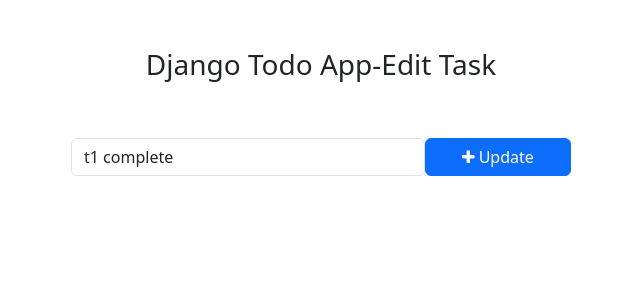
After one commit to pratheeksha04/todo, a Django app: page /todos/edit_task/1/ in a window 1280 px wide. The commit adds this page. Shown: the top 300 px of the page, without its empty margins (319-959 px from the left). Run offline with Django 5.2, Linux system fonts and the light colour scheme; data comes from the database, SQL or seed files in the repository; both versions use the stored data as it was after the commit.

Commit message:
Todo App Completed

```diff
--- /dev/null
+++ b/templates/edit_task.html
@@ -0,0 +1,28 @@
+<!DOCTYPE html>
+<html lang="en">
+<head>
+    <meta charset="UTF-8">
+    <meta name="viewport" content="width=device-width, initial-scale=1.0">
+    <title>Edit Task-Django app</title>
+    <!-- Bootstrap -->
+    <link href="https://cdn.jsdelivr.net/npm/bootstrap@5.3.0-alpha1/dist/css/bootstrap.min.css" rel="stylesheet" integrity="sha384-GLhlTQ8iRABdZLl6O3oVMWSktQOp6b7In1Zl3/Jr59b6EGGoI1aFkw7cmDA6j6gD" crossorigin="anonymous">
+    <script src="https://cdn.jsdelivr.net/npm/bootstrap@5.3.0-alpha1/dist/js/bootstrap.bundle.min.js" integrity="sha384-w76AqPfDkMBDXo30jS1Sgez6pr3x5MlQ1ZAGC+nuZB+EYdgRZgiwxhTBTkF7CXvN" crossorigin="anonymous"></script>
+    <!-- Font Awesome Icons -->
+    <link rel="stylesheet" href="https://cdnjs.cloudflare.com/ajax/libs/font-awesome/4.7.0/css/font-awesome.min.css">
+</head>
+<body>
+    <div class="container">
+        <h3 class="pt-5 pb-5 text-center">Django Todo App-Edit Task</h3>
+        <form action=" " method="POST" style="width:500px; margin: auto;">
+            <!-- when create form with post csrf_token to secure -->
+            {% csrf_token %}
+            <div class="form-group">
+                <span style="display: flex;">
+                    <input type="text" name="task" class="form-control" placeholder="Add a task" value="{{get_task.task}}">
+                    <button type="submit" class="btn btn-primary" style="width: 200px;"><i class="fa fa-plus"></i> Update</button>
+                </span>
+            </div>
+        </form>
+    </div>
+</body>
+</html>
--- a/todo_main/views.py
+++ b/todo_main/views.py
@@ -6,7 +6,9 @@
 def home(request):
     # return HttpResponse('<h1>homepage</h1>')
     tasks=Task.objects.filter(is_completed=False).order_by('-updated_at')
+    completed_tasks=Task.objects.filter(is_completed=True)
     context={
         'tasks':tasks,
+        "completed_tasks":completed_tasks
     }
     return render(request, 'home.html',context)
--- a/todos/urls.py
+++ b/todos/urls.py
@@ -2,6 +2,12 @@
 from . import views
 
 urlpatterns=[
-
+   #add task
    path('addTask/',views.addTask,name='addTask') ,
+   #mark as done
+   path('mark_as_done/<int:pk>/',views.mark_as_done,name='mark_as_done') ,
+   #edit feature
+   path('edit_task/<int:pk>/',views.edit_task,name='edit_task') ,
+   #delete task
+   path('delete_task/<int:pk>/',views.delete_task,name='delete_task'),
 ]
--- a/todos/views.py
+++ b/todos/views.py
@@ -1,4 +1,4 @@
-from django.shortcuts import redirect, render
+from django.shortcuts import get_object_or_404, redirect, render
 from django.shortcuts import HttpResponse
 from .models import Task
 # Create your views here.
@@ -8,3 +8,28 @@
     Task.objects.create(task=task)#from model
     # return HttpResponse('form submitted')
     return redirect('home')
+
+def mark_as_done(request,pk):
+    task=get_object_or_404(Task,pk=pk)
+    task.is_completed=True
+    task.save()
+    return redirect('home')
+
+def edit_task(request,pk):
+    get_task=get_object_or_404(Task,pk=pk)
+    #if get request then just load task if post then update send to server
+    if request.method=='POST':
+        new_task=request.POST['task']#input type name is task
+        get_task.task=new_task #TASK FIELD
+        get_task.save()
+        return redirect('home')
+    else:
+        context={
+            'get_task':get_task
+        }
+        return render(request,'edit_task.html',context)
+
+def delete_task(request,pk):
+    task=get_object_or_404(Task,pk=pk)
+    task.delete()
+    return redirect('home')
```
Also changed, not shown: templates/home.html (+7 -5 lines), db.sqlite3.
